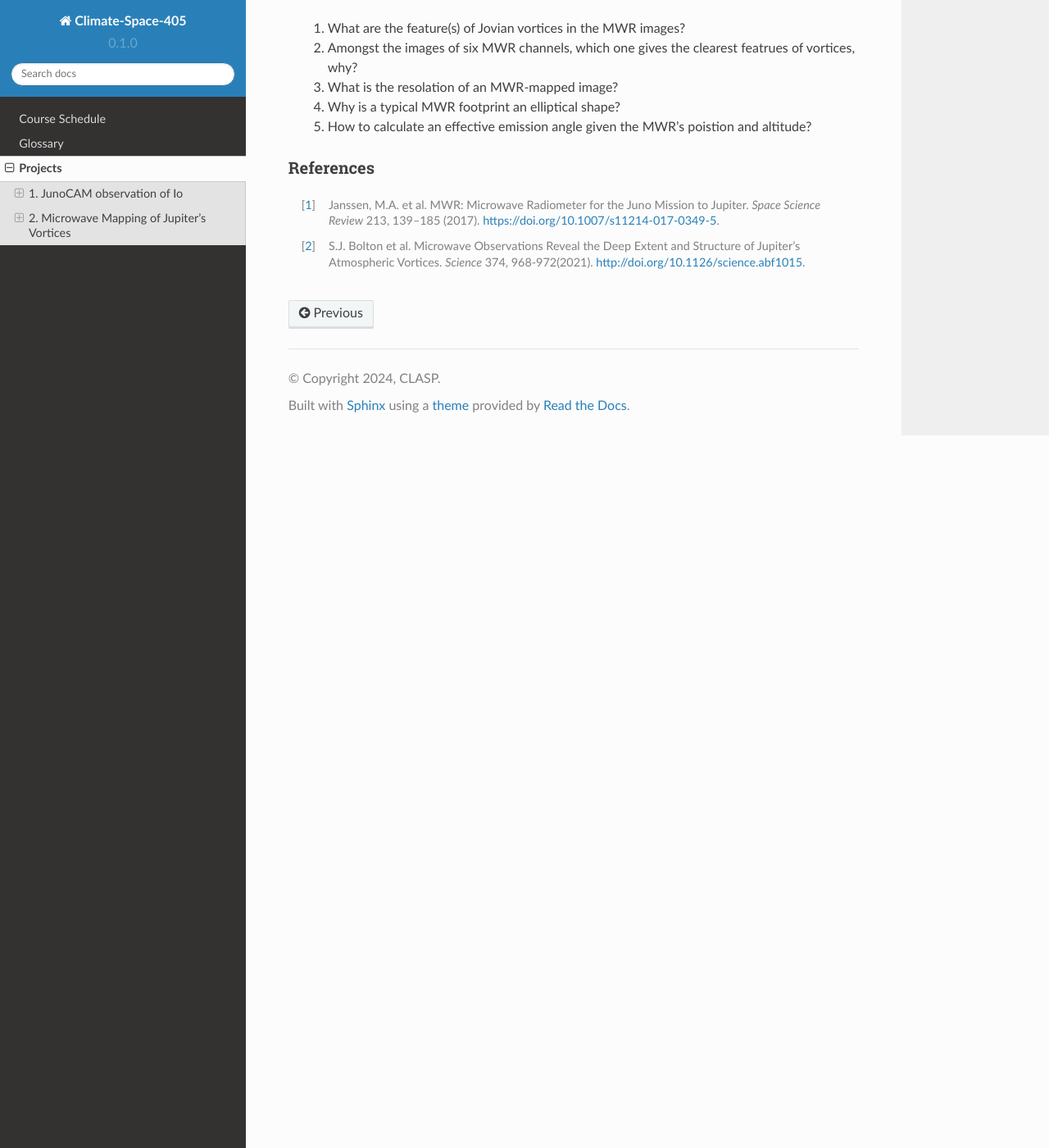
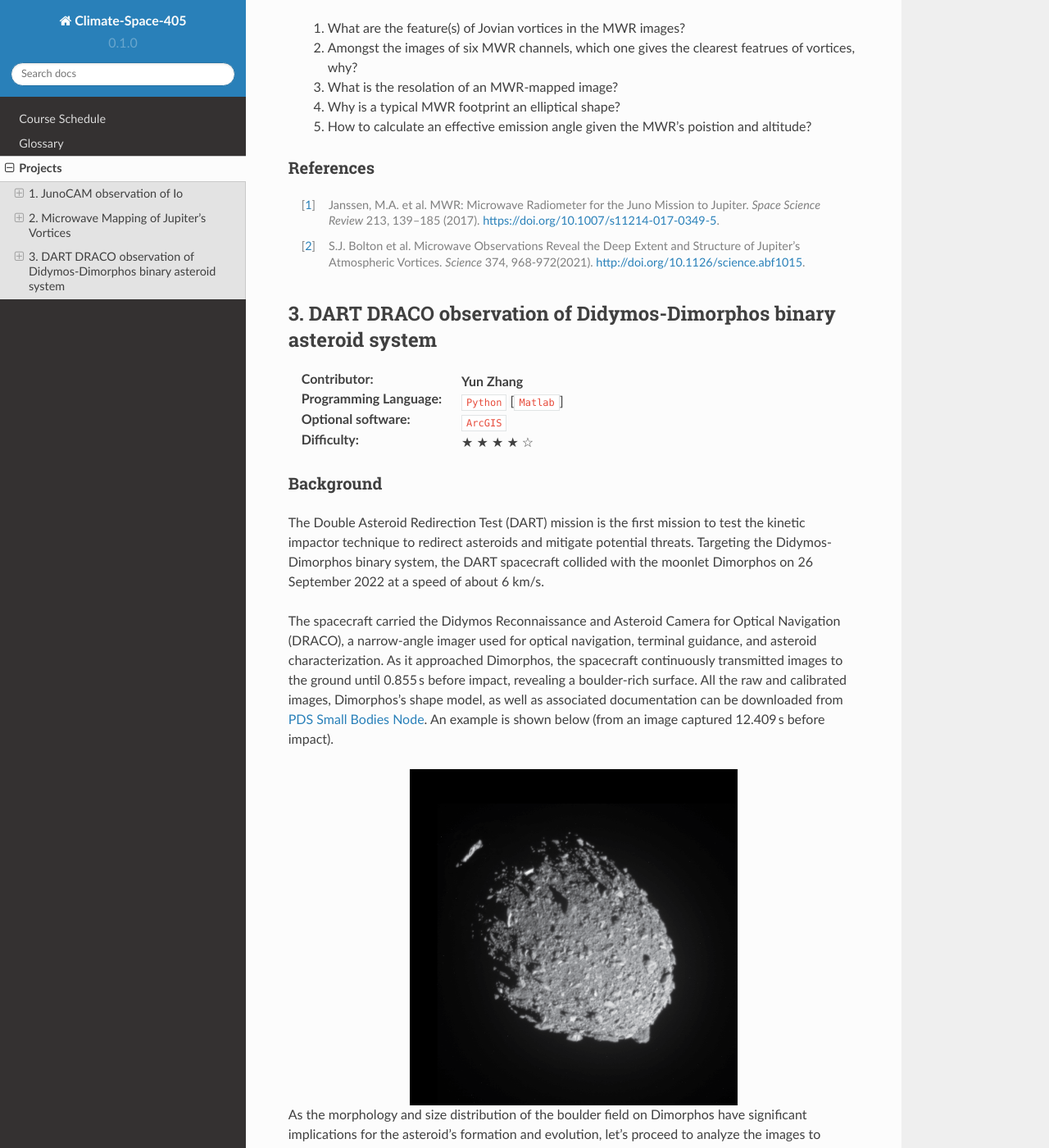
Before and after one commit to chengcli/space405, a Sphinx documentation site: the page built from doc/project.rst, in a window 1280 px wide and 1400 px high, scrolled down 3504 px. Shown: the whole window at 82% size. Built offline with Sphinx 7.4.7 and the Read the Docs theme 2.0.0, drawn with Linux system fonts in a browser that asks for light colours; pages that are not in the unit, such as notebooks, are missing from menus; some of the changed text lies outside the part shown.

Commit message:
Update project.rst
Add the dart project.

```diff
--- a/doc/project.rst
+++ b/doc/project.rst
@@ -112,6 +112,7 @@ These channels are designed to detect the dynamic characteristics of Jupiter’s
 During the 19-th flyby, the MWR observed several Jovian vortices in the mid-latitudes [2]_.
 Recent flybys have revealed features of the polar vortices.
 
+
 Basic Goal
 ~~~~~~~~~~
 
@@ -143,7 +144,6 @@ Quests
 
    |uncheckedbox| More quests to come!
 
-
 Questions
 ~~~~~~~~~
 
@@ -161,3 +161,73 @@ References
 
 .. [2] S.J. Bolton et al. Microwave Observations Reveal the Deep Extent and Structure of Jupiter’s Atmospheric Vortices. *Science* 374, 968-972(2021).
    http://doi.org/10.1126/science.abf1015.
+
+
+3. DART DRACO observation of Didymos-Dimorphos binary asteroid system
+---------------------------------------------------------------------
+
+:Contributor: **Yun Zhang**
+
+:Programming Language:
+  ``Python`` [``Matlab``]
+
+:Optional software:
+  ``ArcGIS``
+
+:Difficulty:
+  |fillstar| |fillstar| |fillstar| |fillstar| |openstar|
+
+Background
+~~~~~~~~~~
+
+The Double Asteroid Redirection Test (DART) mission is the first mission to test the kinetic impactor
+technique to redirect asteroids and mitigate potential threats. Targeting the Didymos-Dimorphos binary system,
+the DART spacecraft collided with the moonlet Dimorphos on 26 September 2022 at a speed of about 6 km/s.
+
+The spacecraft carried the Didymos Reconnaissance and Asteroid Camera for Optical Navigation (DRACO), a
+narrow-angle imager used for optical navigation, terminal guidance, and asteroid characterization. As it
+approached Dimorphos, the spacecraft continuously transmitted images to the ground until 0.855 s before impact,
+revealing a boulder-rich surface. All the raw and calibrated images, Dimorphos's shape model, as well as
+associated documentation can be downloaded from `PDS Small Bodies Node <https://pds-smallbodies.astro.umd.edu/data_sb/missions/dart/index.shtml>`_.
+An example is shown below (from an image captured 12.409 s before impact).
+
+.. image:: ../images/Dimorphos_from_calibratedDRACOimages.png
+   :width: 400px
+   :align: center
+   :alt: Dimorphos as seen in calibrated DRACO images (dart_0401930039_14119_02_iof) © NASA/APL
+
+
+As the morphology and size distribution of the boulder field on Dimorphos have significant implications for the asteroid's formation and evolution, let's proceed to analyze the images to extract this information!
+
+Basic Goal
+~~~~~~~~~~
+
+    Develop an image processing pipeline for extracting 2D boulder shape information from images.
+
+Advanced Goal
+~~~~~~~~~~~~~
+
+    Design and train a machine-learning model to automatic characterization of boulder shape and size distribution.
+
+Quests
+~~~~~~
+
+    |uncheckedbox| Download the calibrated images from the DART mission data website at PDS.
+
+    |uncheckedbox| Understand the FITS Data Format and learn to view and manipulate FITS images.
+
+    |uncheckedbox| Determine the pixel scale of the selected to-be-analyzed images
+         hint: find the spacecraft range according to the known time of impact and spacecraft speed or use the shape models.
+
+    |uncheckedbox| Prepare the training set by manual and automated mapping of boulders' shape from images
+         Typically, a boulder requires a minimum of 3–5 pixels for accurate identification.
+
+    |uncheckedbox| More quests to come!
+
+Questions
+~~~~~~~~~
+
+    #. How large is the largest boulder on Dimorphos?
+    #. What is the resolution of the final image received on the ground?
+    #. Why does the shape model of Dimorphos appear more oblate than the illuminated limb shown in the image?
+    #. How are boulder sizes distributed on Dimorphos?
```
